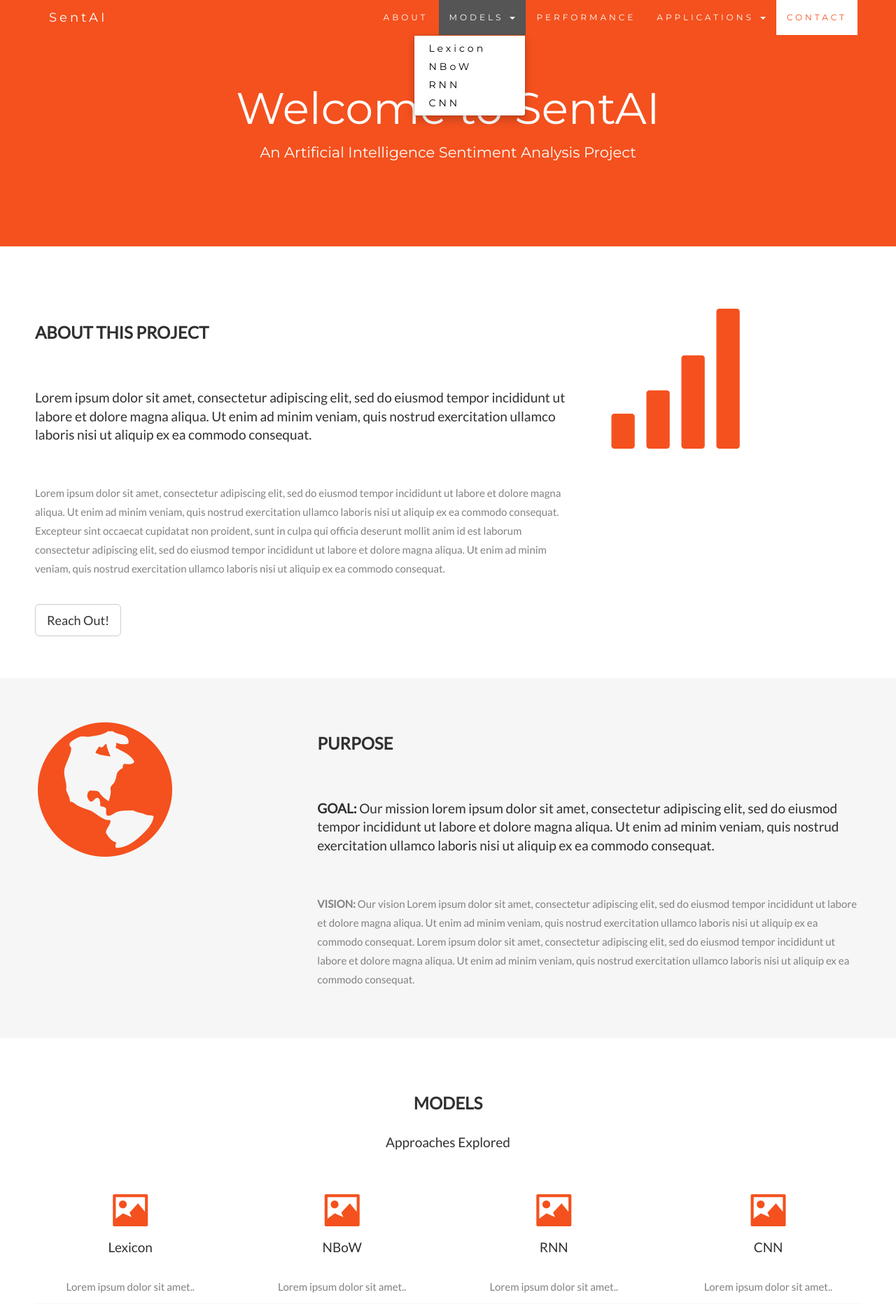
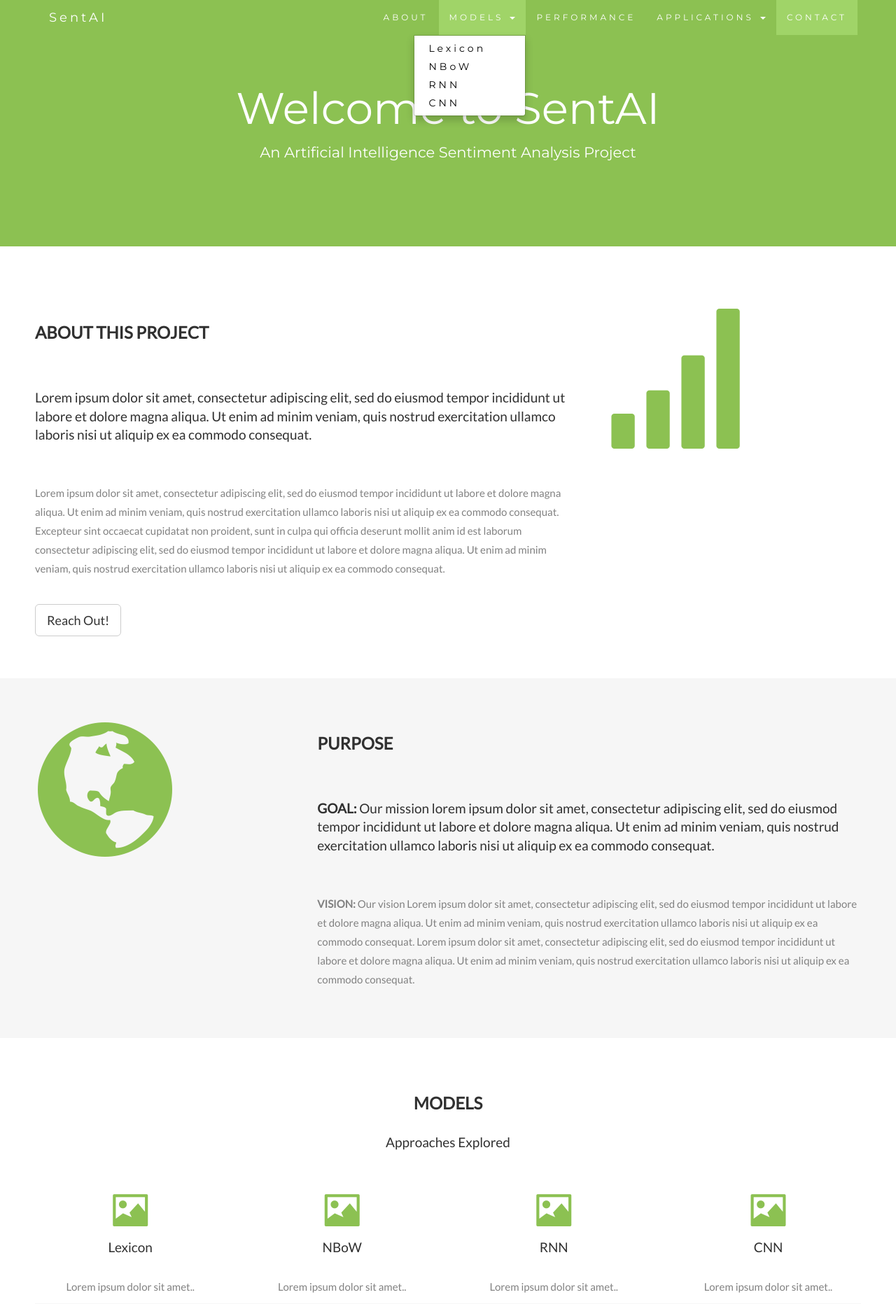
Before and after one commit to hawkeyephil/CSC494, a Flask app: page / in a window 1280 px wide, after a click on "MODELS". Shown: the top 1863 px of the page at 70% size. Run offline with Flask 3, Linux system fonts and the light colour scheme; some libraries are stand-ins or nearby versions.

Commit message:
Color Changes

```diff
--- a/static/styles.css
+++ b/static/styles.css
@@ -22,7 +22,7 @@ h4 {
 }
 
 .jumbotron {
-    background-color: #f4511e;
+    background-color: #8CC152;
     color: #fff;
     padding: 100px 25px;
     font-family: Montserrat, sans-serif;
@@ -37,12 +37,12 @@ h4 {
 }
 
 .logo-small {
-    color: #f4511e;
+    color: #8CC152;
     font-size: 50px;
 }
 
 .logo {
-    color: #f4511e;
+    color: #8CC152;
     font-size: 200px;
 }
 
@@ -124,13 +137,13 @@ h4 {
 
 .panel-footer .btn {
     margin: 15px 0;
-    background-color: #f4511e;
+    background-color: #8CC152;
     color: #fff;
 }
 
 .navbar {
     margin-bottom: 0;
-    background-color: #f4511e;
+    background-color: #8CC152;
     z-index: 9999;
     border: 0;
     font-size: 12px !important;
@@ -144,9 +157,13 @@ h4 {
     color: #fff !important;
 }
 
+.navbar-brand:hover {
+    background-color: #A0D468 !important;
+}
+
 .navbar-nav li a:hover, .navbar-nav li.active a {
-    color: #f4511e !important;
-    background-color: #fff !important;
+    color: #fff !important;
+    background-color: #A0D468 !important;
 }
 
 .navbar-default .navbar-toggle {
@@ -175,7 +196,7 @@ footer .glyphicon {
 /*Dropdown menu styling*/
 .open .dropdown-toggle {
     color: #fff;
-    background-color: #555 !important;
+    background-color: #A0D468 !important;
 }
 
 .dropdown-menu li a {
--- a/templates/index.html
+++ b/templates/index.html
@@ -62,7 +62,7 @@
 
       <!--Welcome Banner-->
       <div class="jumbotron text-center">
-        <h1>Welcome to SentAI</h1>
+        <h1>Welcome to SentAI </h1>
         <p>An Artificial Intelligence Sentiment Analysis Project</p>
       </div>
 
@@ -226,7 +226,7 @@
       </div>
 
       <footer class="container-fluid text-center">
-        <a href="#myPage" title="To Top">
+        <a href="#home" title="To Top">
           <span class="glyphicon glyphicon-chevron-up"></span>
         </a>
         <p>Software is under the GNU General Public License: <a href="https://www.gnu.org/licenses/gpl-3.0.html" title="Visit gnu">www.gnu.org</a></p>
@@ -235,7 +235,7 @@
       <script>
       $(document).ready(function(){
         //Add smooth scrolling to all links in navbar + footer link
-        $(".navbar a, footer a[href='#myPage']").on('click', function(event) {
+        $(".navbar a, footer a[href='#home']").on('click', function(event) {
           //Make sure this.hash has a value before overriding default behavior
           if (this.hash !== "") {
             //Prevent default anchor click behavior
```
Also changed, not shown: other parts of static/styles.css (+26 -9 lines).
